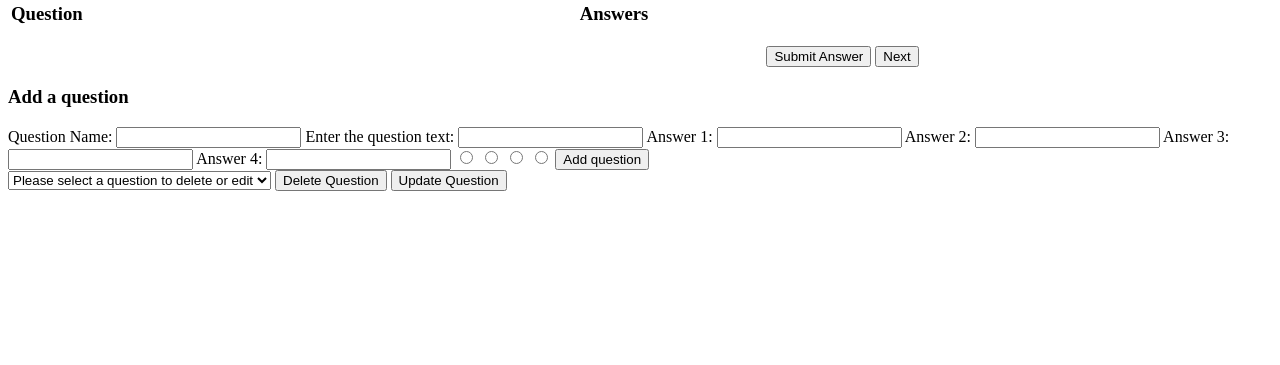
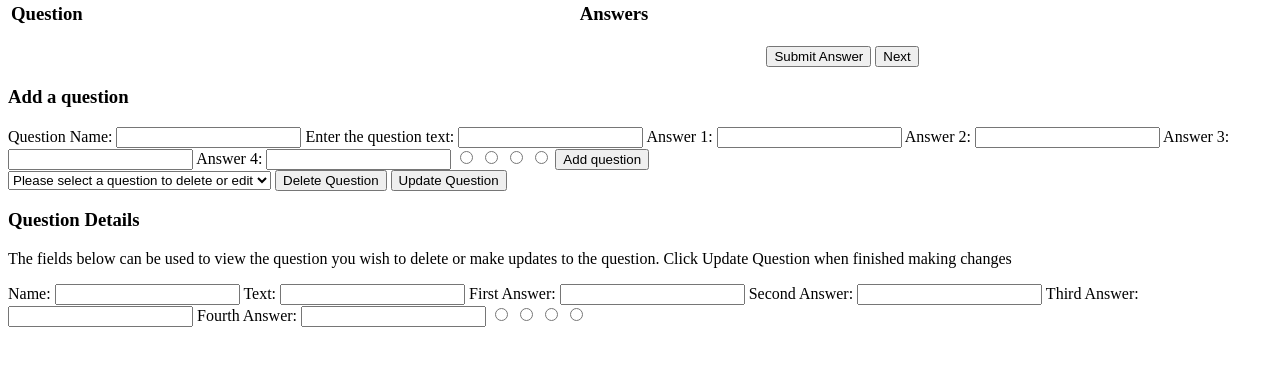
Before and after one commit to bdrencher/BDR-Winter-2020-FlashCard-Project, a website: page public/index.html in a window 1280 px wide. Shown: the part 99-464 px from the top of the page. Drawn offline with nearby package versions, Linux system fonts and the light colour scheme; no server answers.

Commit message:
adding text input for updating questions

```diff
--- a/public/index.html
+++ b/public/index.html
@@ -63,6 +63,36 @@
             <button class="actionButton" onclick="updateAQuestion()">Update Question</button>
         </div>
 
+        <div>
+            <h3>Question Details</h3>
+            <p>The fields below can be used to view the question you wish to delete or
+                make updates to the question. Click Update Question when finished making changes
+            </p>
+
+            <label for="updateQName">Name:</label>
+            <input type="text" id="updateQuestionName" name="updateQName">
+
+            <label for="updateQText">Text:</label>
+            <input type="text" id="updateQuestionText" name="updateQText">
+
+            <label for="updateAOne">First Answer:</label>
+            <input type="text" id="updateAnswerOne" name="updateAOne">
+
+            <label for="updateATwo">Second Answer:</label>
+            <input type="text" id="updateAnswerTwo" name="updateATwo">
+
+            <label for="updateAThree">Third Answer:</label>
+            <input type="text" id="updateAnswerThree" name="updateAThree">
+
+            <label for="updateAFour">Fourth Answer:</label>
+            <input type="text" id="updateAnswerFour" name="updateAFour">
+
+            <input type="radio" value="1" name="updateCorrectAnswer">
+            <input type="radio" value="2" name="updateCorrectAnswer">
+            <input type="radio" value="3" name="updateCorrectAnswer">
+            <input type="radio" value="4" name="updateCorrectAnswer">
+        </div>
+
     </body>
 
 </html>
```
